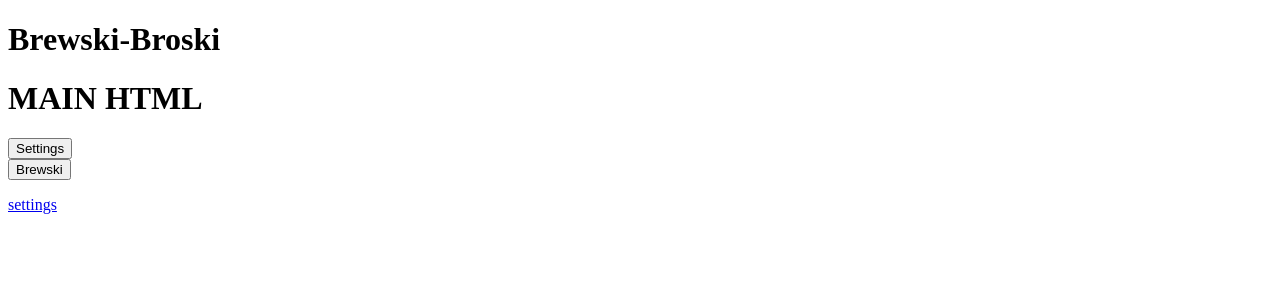
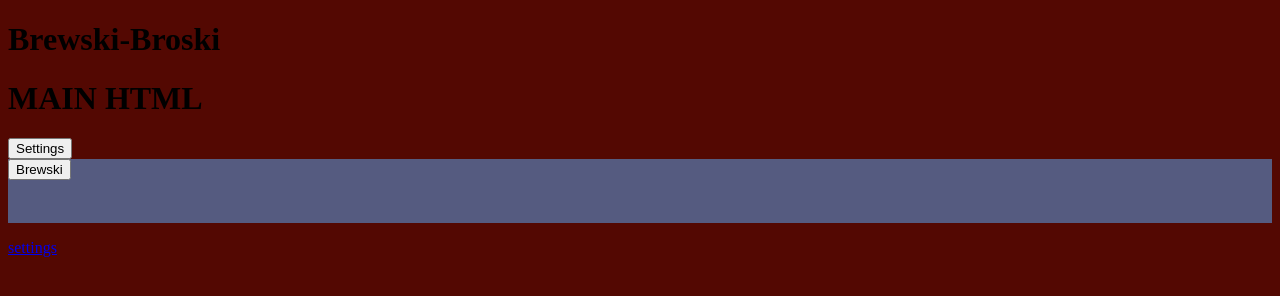
Before and after one commit to jpranaymartin/brewskibroski, a website: page client/app.html at #!/main in a window 1280 px wide. Drawn offline with nearby package versions, Linux system fonts and the light colour scheme; some packages are replaced by stand-ins of ours; no server answers.

Commit message:
[feat] add CSS to project

```diff
--- a/client/app.html
+++ b/client/app.html
@@ -3,6 +3,7 @@
   <head>
     <meta charset="utf-8" />
     <title>App Skeleton</title>
+    <link rel="stylesheet" type="text/css" href="assets/authandapp.css">
     <script src="https://ajax.googleapis.com/ajax/libs/angularjs/1.4.8/angular.min.js"></script>
     <script src="https://cdnjs.cloudflare.com/ajax/libs/angular-ui-router/0.2.15/angular-ui-router.min.js"></script>
     <script src="app.js"></script>
--- /dev/null
+++ b/client/assets/authandapp.css
@@ -0,0 +1,11 @@
+body{
+  background-color: #530802;
+}
+
+.section{
+  height: 64px;
+}
+
+.brewski{
+  background-color: #555B80
+}
--- a/client/templates/main.html
+++ b/client/templates/main.html
@@ -6,7 +6,7 @@
 <!-- 	<div>
 		<button ng-click = "bro()">Broski</button>
 	</div> -->
-	<div>
+	<div class="section brewski">
 		<button ng-click = "brew()" ng-hide = "isDisabled" >Brewski</button>
 	</div>
 	<div>
```
Also changed, not shown: client/auth.html (+1 -0 lines).
